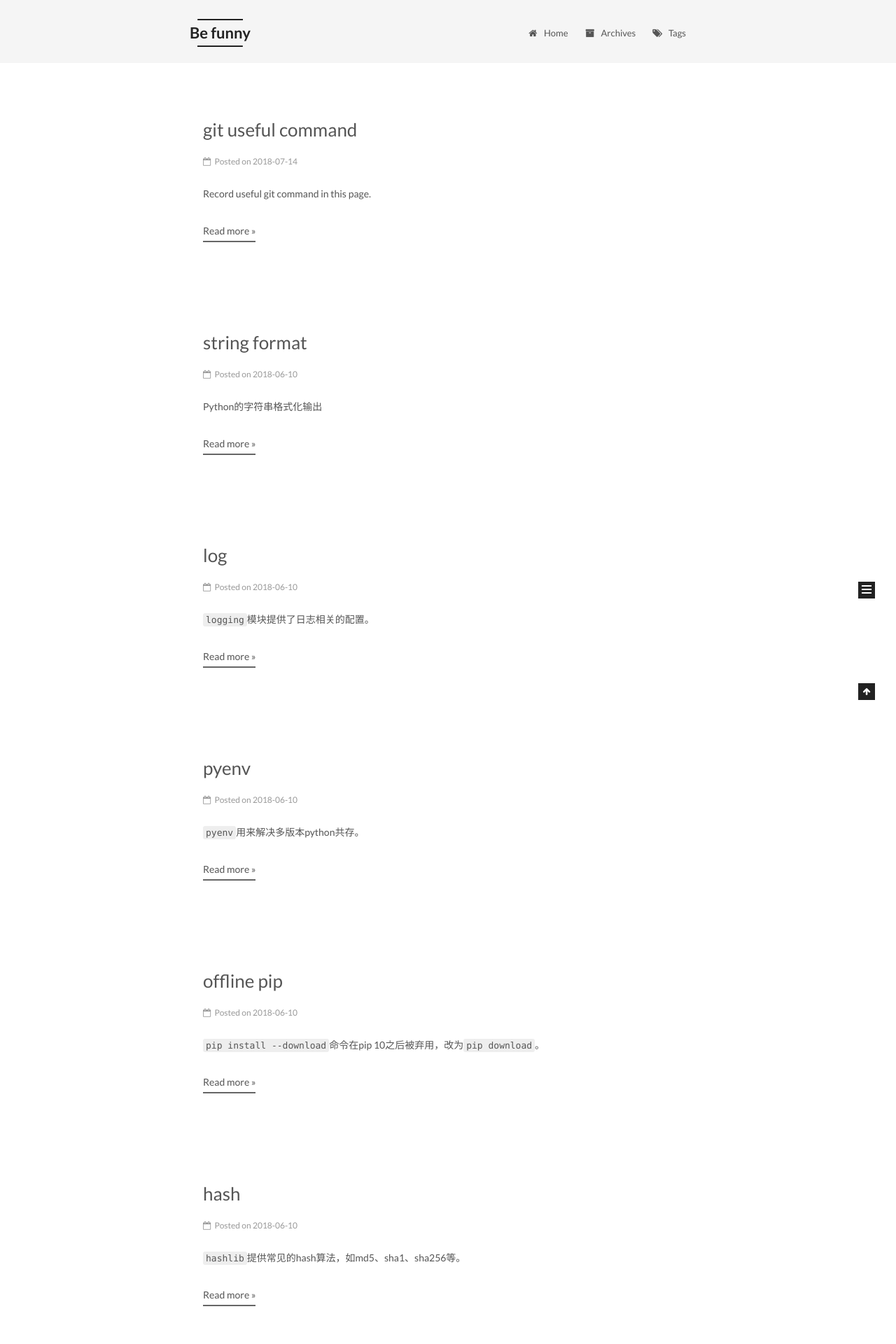
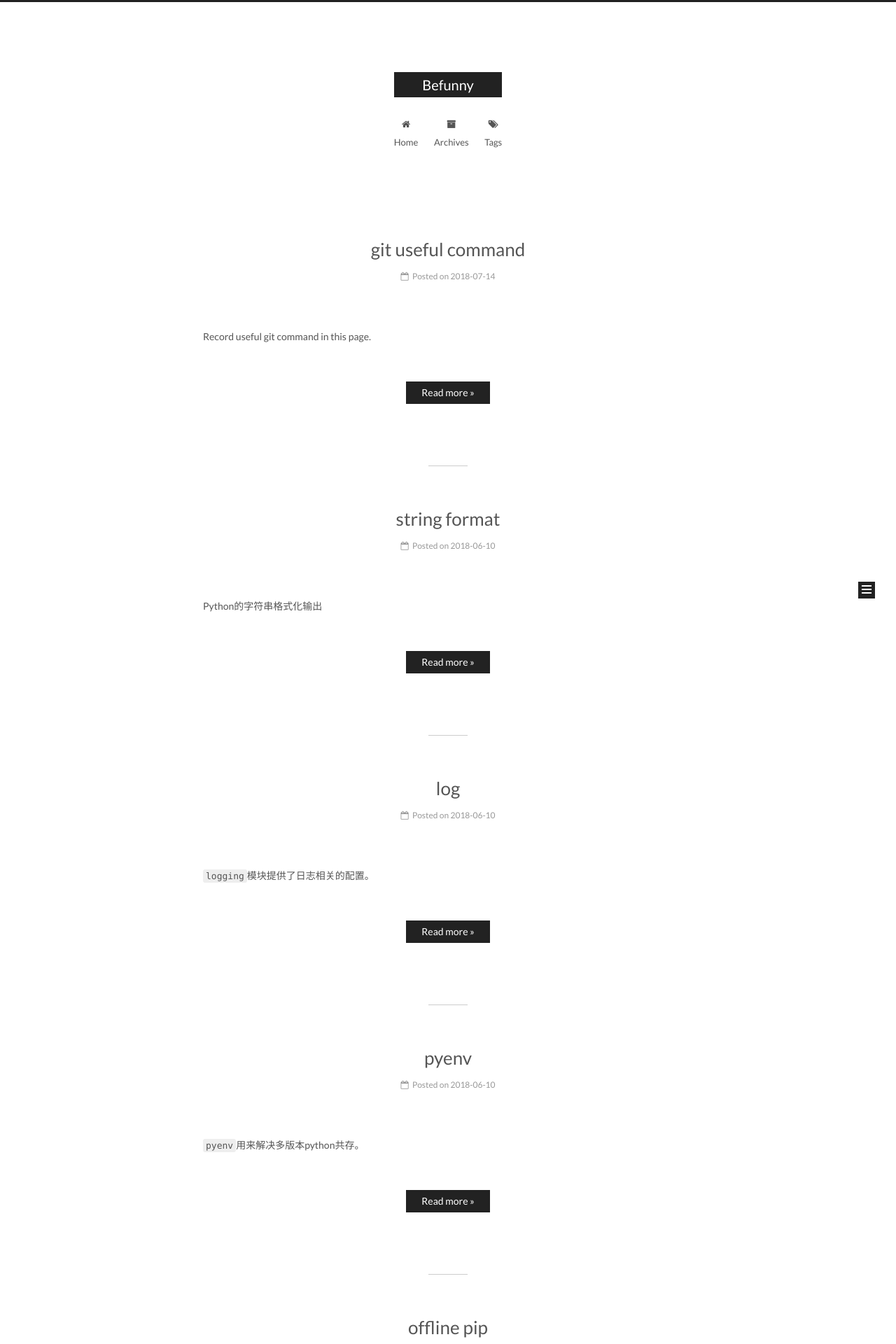
Before and after one commit to lln133208/lln133208.github.io, a Jekyll site: the page built from index.html, in a window 1280 px wide. Shown: the top 1920 px of the page at 70% size. Built offline with Jekyll 4.4.1, drawn with Linux system fonts in a browser that asks for light colours; the list of posts is cut into pages by our own code.

Commit message:
增加avatar

```diff
--- a/_config.yml
+++ b/_config.yml
@@ -4,7 +4,7 @@
 # ---------------------------------------------------------------
 
 # Site
-title: Be funny
+title: Befunny
 subtitle:
 description: Personal Wiki
 author: Yuan Ren
@@ -151,8 +151,8 @@ menu_icons:
 # ---------------------------------------------------------------
 
 # Schemes
-#scheme: Muse
-scheme: Mist
+scheme: Muse
+#scheme: Mist
 #scheme: Pisces
 
 
@@ -233,7 +233,7 @@ social_icons:
 
 # Sidebar Avatar
 # in directory: /assets/images/avatar.gif
-#avatar:
+avatar: https://s.gravatar.com/avatar/a48f75230c946d802a47d1fab672d89b?s=80
 
 
 # Table Of Contents in the Sidebar
@@ -274,7 +274,7 @@ sidebar:
   offset_float: 0
 
   # Back to top in sidebar
-  b2t: false
+  b2t: true
 
   # Scroll percent label in b2t button
   scrollpercent: false
```
